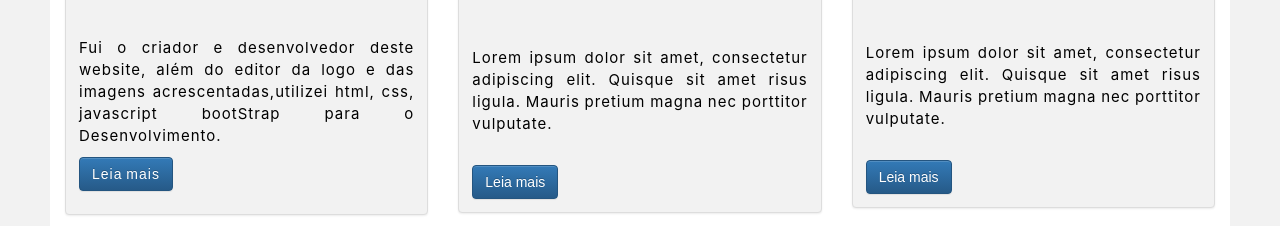
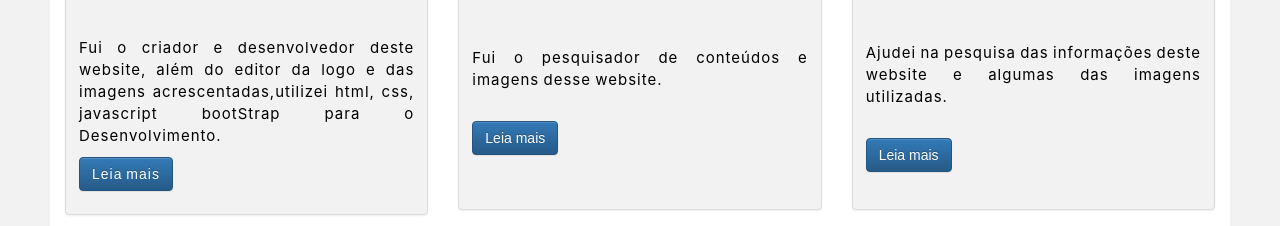
Before and after one commit to ThercioPeixotoL/PetsLovers, a plain HTML site: page sobre.html in a window 1280 px wide. Shown: the part 702-928 px from the top of the page. Drawn offline with nearby package versions, Linux system fonts and the light colour scheme.

Commit message:
Atualização das informações dos desenvolvedores na Pagina Sobre

```diff
--- a/css/sobre.css
+++ b/css/sobre.css
@@ -89,6 +89,9 @@ legend{color:white;}
 
 .thumbnail{
 	background-color: #f2f2f2;
+	min-height: 570px;
+	max-height: auto;
+
 }
 
 .img-thumbnail{
--- a/sobre.html
+++ b/sobre.html
@@ -73,10 +73,10 @@
 							<!-- Dados Programador 2 -->
 							<div class="caption">
 								<h2>Alex</h2>
-								<p>Lorem ipsum dolor sit amet, consectetur adipiscing elit. Quisque sit amet risus ligula. Mauris pretium magna nec porttitor vulputate.</p> <br>
+								<p>Fui o pesquisador de conteúdos e imagens desse website.</p> <br>
 									<div id="expandirProgramador2" style="display:none">
 										<p>
-											so complementar
+											Sou aluno de sistemas da informação na Universidade Unigranrio e pretendo seguir carreira como programador.
 
 										</p>
 									</div>
@@ -94,10 +94,10 @@
 							<!-- Dados do Programador 1 -->
 							<div class="caption">
 								<h2>Jonathan</h2>
-								<p>Lorem ipsum dolor sit amet, consectetur adipiscing elit. Quisque sit amet risus ligula. Mauris pretium magna nec porttitor vulputate.</p> <br>
+								<p>Ajudei na pesquisa das informações deste website e algumas das imagens utilizadas.</p> <br>
 								<div id="expandirProgramador1" style="display:none">
 									<p>
-										so complementar
+										Sou aluno do curso de Sistemas da Informação na Universidade Unigranrio.
 									</p>
 								</div>
 								<a href="javascript:;" onmousedown="toggleDiv('expandirProgramador1');" class="btn btn-primary" role="button">Leia mais</a>
```
